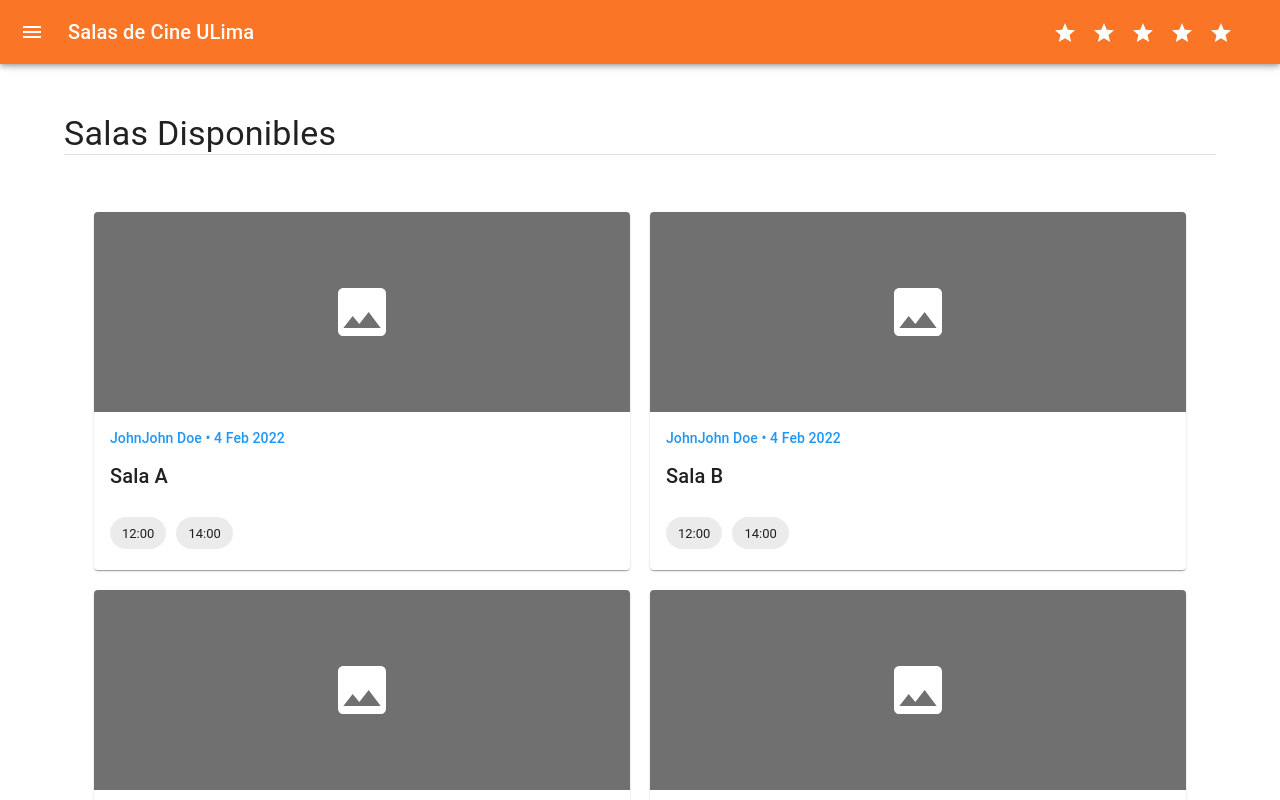
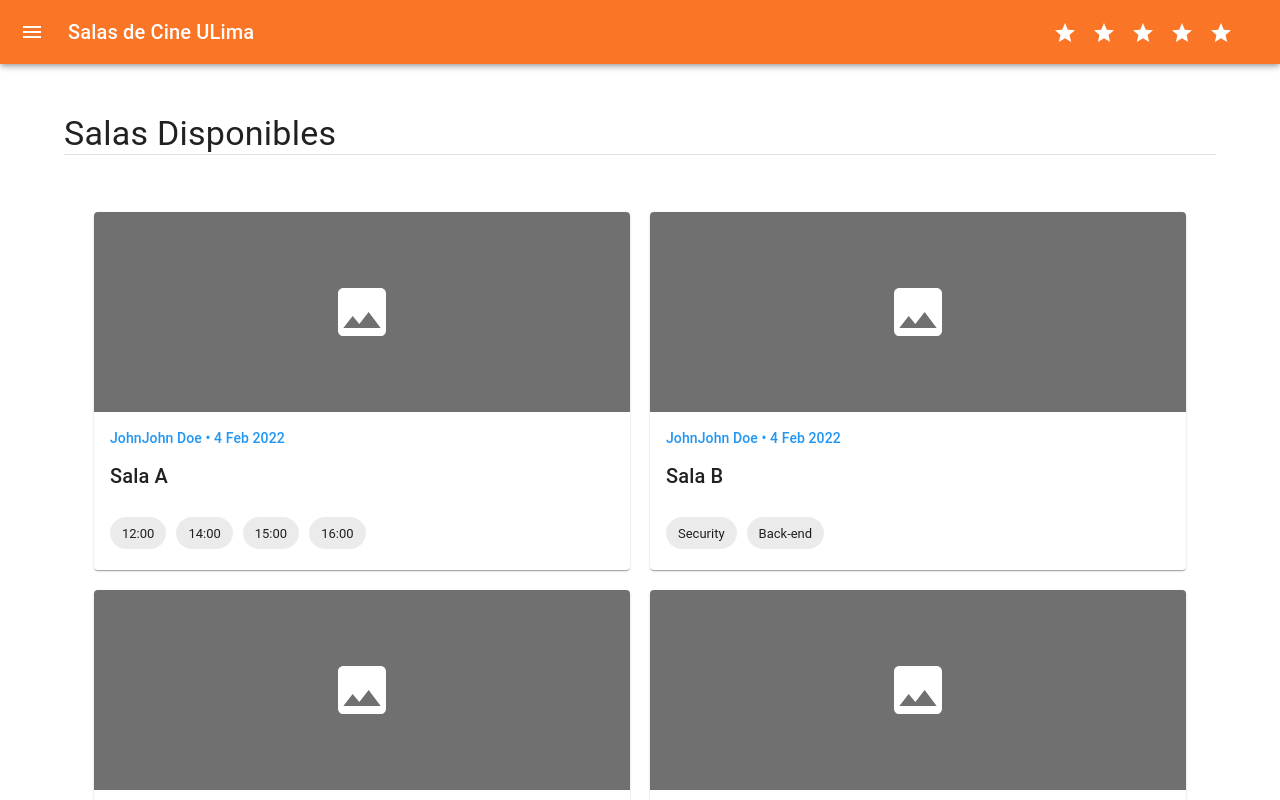
Before and after one commit to fcuya13/fcuya13.github.io, a React (Create React App) app: page /salas in a window 1280 px wide. Shown: the top 800 px of the page. Built offline with nearby package versions, Linux system fonts and the light colour scheme.

Commit message:
Update 2.0 - CardList + MoviesPage + SalasPage

```diff
--- a/src/components/CardList.jsx
+++ b/src/components/CardList.jsx
@@ -1,21 +1,22 @@
 import { Grid } from "@mui/material"
 import Cards from "./Cards"
 
-const MovieRowCards = (props) => {
-    return <Grid
-        container
-        sx={ {marginBottom : '25px'}}>
-            {
-            props.row.map((elem) => {
-                return <Cards
-                    inf={ elem.inf }
-                    tittle= { elem.tittle }
-                    labels = { elem.labels }
-                    path = { elem.path }
-                />
-            })
-        }
-    </Grid>
+const CardList = (props) => {
+    return (
+        <Grid container sx={{ marginBottom: '25px' }}>
+            {props.list.map((elem) => {
+                return (
+                    <Cards
+                        inf={elem.inf}
+                        tittle={elem.tittle}
+                        size={props.size}
+                        labels={elem.labels}
+                        path={elem.path}
+                    />
+                )
+            })}
+        </Grid>
+    )
 }
 
-export default MovieRowCards
+export default CardList
--- a/src/components/CardList2.jsx
+++ /dev/null
@@ -1,21 +0,0 @@
-import { Grid } from "@mui/material"
-import Cards2 from "./Cards2"
-
-const SalasRowCards = (props) => {
-    return <Grid
-        container
-        sx={ {marginBottom : '25px'}}>
-            {
-            props.row.map((elem) => {
-                return <Cards2
-                    inf={ elem.inf }
-                    tittle= { elem.tittle }
-                    labels = { elem.labels }
-                    path = { elem.path }
-                />
-            })
-        }
-    </Grid>
-}
-
-export default SalasRowCards
--- a/src/components/Cards.jsx
+++ b/src/components/Cards.jsx
@@ -4,7 +4,7 @@ import { Link } from "react-router-dom";
 
 const Cards = (props) => {
     return (
-        <Grid item xs={4} justifyContent="center">
+        <Grid item xs={props.size} justifyContent="center">
             <Card sx={{ marginRight: "20px", marginBottom: "20px" }}>
                 <CardActionArea>
                     <CardMedia
--- a/src/components/Cards2.jsx
+++ /dev/null
@@ -1,56 +0,0 @@
-import { Grid, Card, CardActionArea, CardMedia, CardContent, Typography, Icon, Chip } from '@mui/material';
-import PhotoIcon from '@mui/icons-material/Photo';
-import { Link } from "react-router-dom";
-
-const Cards2 = (props) => {
-    return (
-        <Grid item xs={6} justifyContent="center">
-            <Card sx={{ marginRight: "20px", marginBottom: "20px" }}>
-                <CardActionArea>
-                    <CardMedia
-                        sx={{
-                            backgroundColor: '#0000008F',
-                            display: 'flex',
-                            justifyContent: 'center',
-                            alignItems: 'center',
-                            height: 200
-                        }}
-                        component={Link}
-                        to={props.path}>
-                        <Icon component={PhotoIcon} style={{ fontSize: 64, color: 'white' }} />
-                    </CardMedia>
-                    <CardContent>
-                        <Typography
-                            sx={{
-                                fontSize: "14px",
-                                color: "#2196F3",
-                                fontStyle: "normal",
-                                fontWeight: 500,
-                                lineHeight: "157%",
-                                letterSpacing: 0.1
-                            }} >{props.inf}
-                        </Typography>
-                        <Typography
-                            sx={{
-                                fontSize: "20px",
-                                marginBottom: "25px",
-                                marginTop: "10px",
-                                fontStyle: "normal",
-                                fontWeight: 550,
-                                lineHeight: "160%",
-                                letterSpacing: 0.15
-                            }}>{props.tittle}</Typography>
-
-                        {props.labels.map(label => {
-                            return <Chip
-                                label={label}
-                                sx={{ marginRight: "10px", marginBottom: "5px" }} />
-                        })}
-                    </CardContent>
-                </CardActionArea>
-            </Card>
-        </Grid>
-    )
-}
-
-export default Cards2
--- a/src/components/MoviesBody.jsx
+++ b/src/components/MoviesBody.jsx
@@ -58,9 +58,8 @@ const MoviesBody = () => {
         },
     ]
 
-
     return <div style={ { marginLeft: '30px', marginRight: '10px'}}>
-        <CardList row = { movieList }/>
+        <CardList list={movieList} size={4} />
     </div>
 }
 
--- a/src/components/SalasBody.jsx
+++ b/src/components/SalasBody.jsx
@@ -1,48 +1,47 @@
-import CardList from "./CardList2"
+import CardList from "./CardList"
 
 const SalasBody = () => {
     const salasList = [
         {
             inf: "JohnJohn Doe • 4 Feb 2022",
             tittle: "Sala A",
-            labels: ["12:00","14:00"],
+            labels: ["12:00","14:00","15:00","16:00"],
             path : "/salas/sala-a"
         },
         {
             inf: "JohnJohn Doe • 4 Feb 2022",
             tittle: "Sala B",
-            labels: ["12:00","14:00"],
+            labels: ["Security","Back-end"],
             path : "/salas/sala-b"
         },
         {
             inf: "JohnJohn Doe • 4 Feb 2022",
             tittle: "Sala C",
-            labels: ["12:00","14:00"],
+            labels: ["13:00","14:00","15:00","16:00","17:00"],
             path : "/salas/sala-c"
         },
         {
             inf: "JohnJohn Doe • 4 Feb 2022",
             tittle: "Sala D",
-            labels: ["12:00","14:00"],
+            labels: ["Security","Back-end"],
             path : "/salas/sala-d"
         },
         {
             inf: "JohnJohn Doe • 4 Feb 2022",
             tittle: "Sala E",
-            labels: ["12:00","14:00"],
+            labels: ["13:00","14:00","15:00","16:00","17:00"],
             path : "/salas/sala-e"
         },
         {
             inf: "JohnJohn Doe • 4 Feb 2022",
             tittle: "Sala F",
-            labels: ["12:00","14:00"],
+            labels: ["Security","Back-end"],
             path : "/salas/sala-f"
         },
     ]
 
-
     return <div style={ { marginLeft: '30px', marginRight: '10px'}}>
-        <CardList row = { salasList }/>
+        <CardList list = { salasList } size = {6}/>
     </div>
 }
 
```
